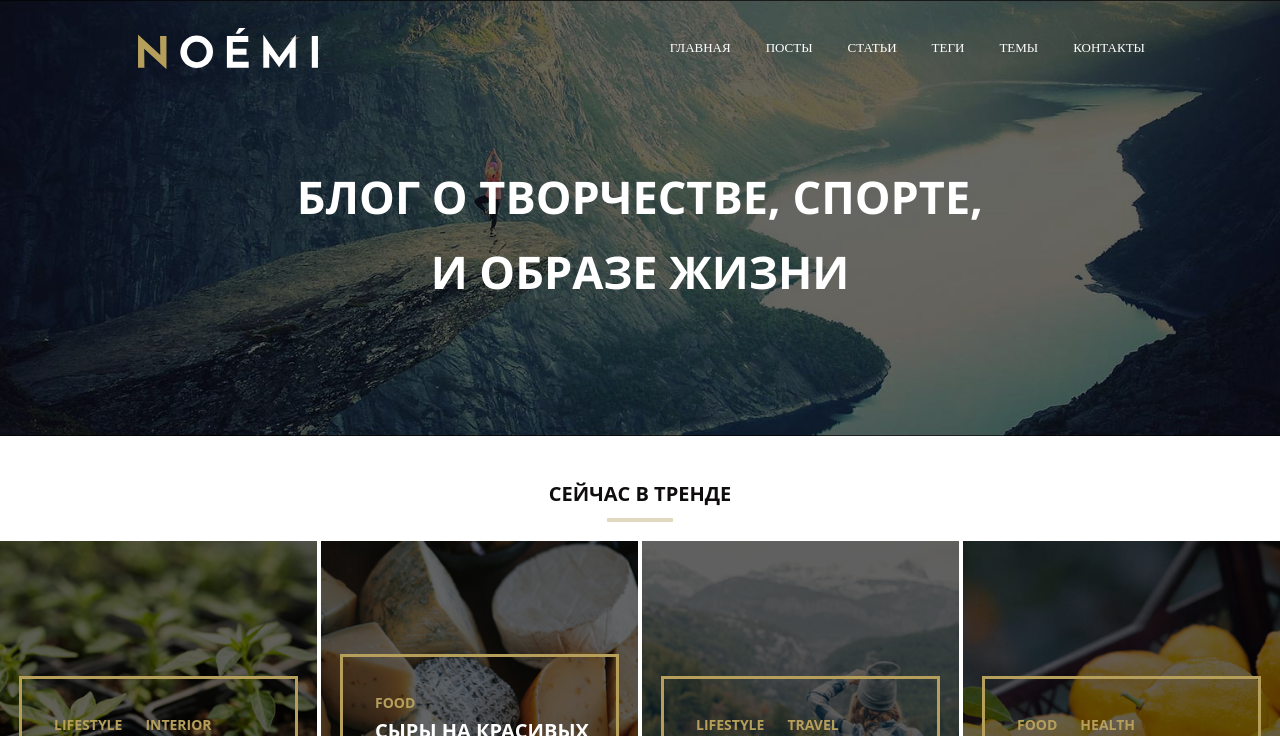
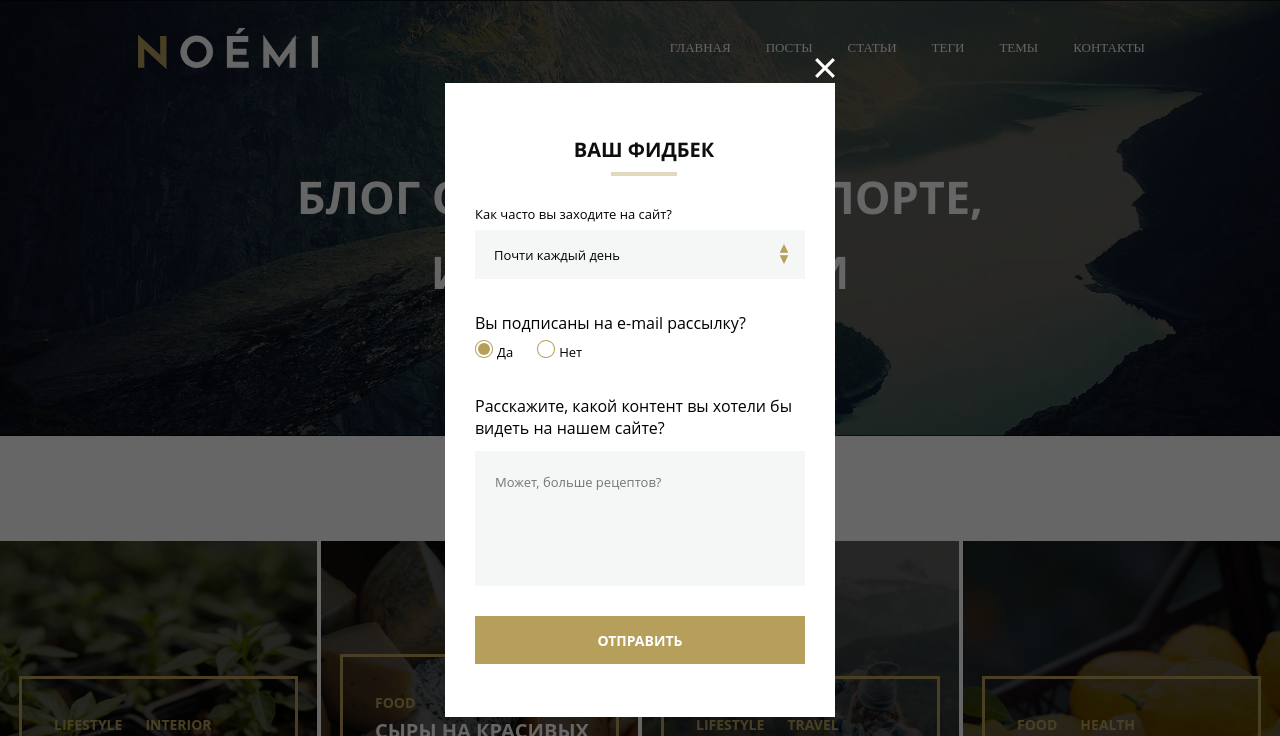
Before and after one commit to SafonovaEkaterina/Noemi, a plain HTML site: page index.html in a window 1280 px wide. Shown: the top 736 px of the page. Drawn offline with Linux system fonts and the light colour scheme; files whose address does not match are found by name; a web font is replaced by a local one.

Commit message:
init: fixed bugs

```diff
--- a/css/style.css
+++ b/css/style.css
@@ -160,14 +160,14 @@ a {
   left: 0;
   background-color: rgba(0, 0, 0, 0.6);
   z-index: 4;
-    display: none;
-    /* display: flex; */
+  /* display: none; */
+  display: flex;
   justify-content: center;
   align-items: center;
 }
 .popup {
   position: relative;
-    padding: 50px 30px;
+  padding: 53px 30px 53px 30px;
   background-color: #ffffff;
   max-width: 390px;
 }
@@ -181,6 +181,7 @@ a {
   top: -25px;
   left: 370px;
 }
+
 .popup-checkbox:checked + .popup-block {
   display: none;
 }
@@ -188,9 +189,13 @@ a {
   display: none;
 }
 .popup-title {
-    font-size: 18px;
+  font-family: "Open Sans Bold", san-serif;
+  font-size: 20px;
+  font-weight: bold;
   text-transform: uppercase;
   text-align: center;
+  padding: 0 0 0 8px;
+  margin: 0;
 }
 .popup-title-link {
   color: #0f0d0e;
@@ -200,7 +205,7 @@ a {
   display: block;
   width: 66px;
   height: 4px;
-    margin: 13px auto 0;
+  margin: 9px auto 0;
   background: #e1d9bd;
 }
 .popup-form-ques {
@@ -210,7 +215,7 @@ a {
 .popup-list {
   font-family: "Open Sans";
   width: 100%;
-    height: 7vh;
+  height: 49px;
   border: 0;
   font-size: 13px;
   background-color: #f4f7f6;
@@ -219,8 +224,8 @@ a {
   background-repeat: no-repeat;
   background-position-x: 95%;
   background-position-y: center;
-    margin-top: 1.56vmin;
-    padding-left: 2.34vmin;
+  padding: 16px 0 16px 19px;
+  margin-top: 7px;
   -webkit-appearance: none;
   -moz-appearance: none;
   appearance: none;
@@ -230,16 +235,22 @@ a {
   border: 1px solid #b59f5b;
 }
 .popup-form-ques {
-    margin-top: 4.16vmin;
+  margin-top: 29px;
+}
+.popup-form-ques_email {
+  margin-top: 33px;
+}
+.popup-form-ques-text {
+  margin-top: 33px;
 }
 .popup-radio {
   display: flex;
-    margin-top: 1.56vmin;
+  margin-top: 6px;
 }
 
 .radio-block {
   position: relative;
-    margin-right: 2vmin;
+  margin-right: 3vmin;
 }
 
 .radio {
@@ -250,19 +261,18 @@ a {
 }
 
 .radio-label {
-    padding-left: 3.5vmin;
+  padding-left: 22px;
   font-size: 13px;
 }
 .radio-label:before {
   content: '';
   background-image: url(../svg/form-empty-circle.svg);
-    background-size: 3vmin 3vmin;
+  background-size: 18px 18px;
   background-repeat: no-repeat;
   display: block;
-    width: 3vmin;
-    height: 3vmin;
+  width: 18px;
+  height: 18px;
   position: absolute;
-    top: -0.2vmin;
   left: 0;
 }
 
@@ -272,12 +282,13 @@ a {
 .popup-text {
   font-family: "Open Sans";
   width: 100%;
-    height: 16.8vmin;
+  height: 135px;
   font-size: 13px;
   resize: none;
   border: 0;
   background-color: #f4f7f6;
   padding: 2.5vmin;
+  padding-top: 22px;
   box-sizing: border-box;
   margin-top: 1.56vmin;
 }
@@ -289,9 +300,9 @@ a {
   width: 100%;
   background-color: #b59f5b;
   border: 0;
-    margin-top: 3.5vmin;
+  margin-top: 25px;
   color: white;
-    height: 6vmin;
+  height: 48px;
   font-family: "Open Sans";
   font-weight: 700;
   font-size: 14px;
--- a/index.html
+++ b/index.html
@@ -15,7 +15,7 @@
 <div class="popup-block">
     <div class="popup">
         <h2 class="popup-title">
-            <a href="" class="popup-title-link">Ваш фитбек</a>
+            <a href="" class="popup-title-link">Ваш фидбек</a>
         </h2>
         <form class="popup-form" action="#">
             <div class="popup-form-ques">Как часто вы заходите на сайт?</div>
@@ -25,7 +25,7 @@
                 <option value="Раз в несколько недель">Раз в несколько недель</option>
                 <option value="Несколько раз в год">Несколько раз в год</option>
             </select>
-            <div class="popup-form-ques">Вы подписаны на e-mail рассылку?</div>
+            <div class="popup-form-ques_email">Вы подписаны на e-mail рассылку?</div>
             <div class="popup-radio">
                 <div class="radio-block">
                     <input class="radio" type="radio" id="radio_1" name="signed" value="Да" checked>
@@ -36,7 +36,7 @@
                     <label class="radio-label" for="radio_2">Нет</label>
                 </div>
             </div>
-            <div class="popup-form-ques">Расскажите, какой контент вы хотели бы видеть на нашем сайте?</div>
+            <div class="popup-form-ques-text">Расскажите, какой контент вы хотели бы видеть на нашем сайте?</div>
             <textarea class="popup-text" name="popup-text" placeholder="Может, больше рецептов?"></textarea>
             <button class="popup-button" type="submit">Отправить</button>
         </form>
@@ -506,6 +506,7 @@
               <a href="#0" class="side_bar_theme_link">Йога</a>
               <span class="side_bar_theme_number">8</span>
             </li>
+          </ul>
         </section>
       </aside>
     </div>
```
Lines whose indentation alone changed are shown as unchanged.
